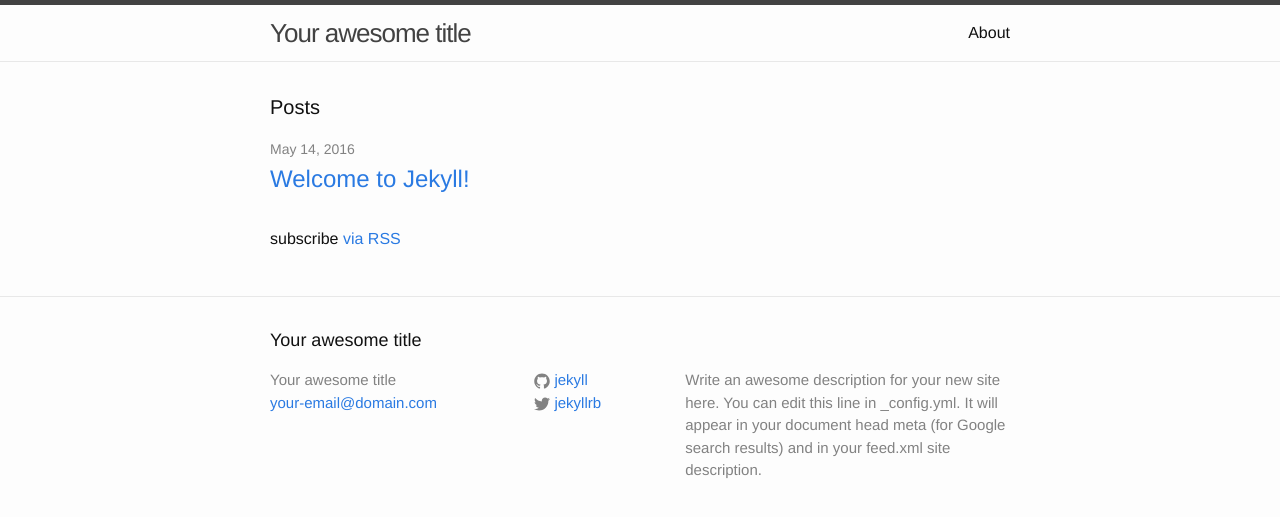
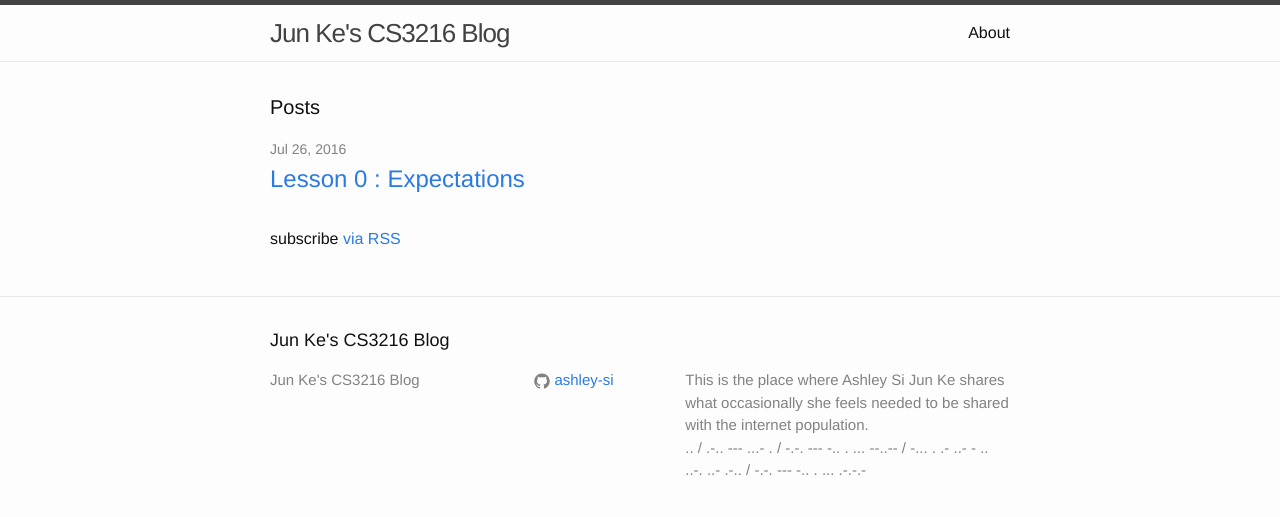
Before and after one commit to ashley-si/ashley-si.github.io, a Jekyll site: the page built from index.html, in a window 1280 px wide. Shown: the top 517 px of the page. Built offline with Jekyll 4.4.1, drawn with Linux system fonts in a browser that asks for light colours.

Commit message:
first post & disqus

```diff
--- a/_config.yml
+++ b/_config.yml
@@ -6,16 +6,13 @@
 # 'jekyll serve'. If you change this file, please restart the server process.
 
 # Site settings
-title: Your awesome title
-email: your-email@domain.com
+title: Jun Ke's CS3216 Blog
 description: > # this means to ignore newlines until "baseurl:"
-  Write an awesome description for your new site here. You can edit this
-  line in _config.yml. It will appear in your document head meta (for
-  Google search results) and in your feed.xml site description.
+  This is the place where Ashley Si Jun Ke shares what occasionally she feels needed to be shared with the internet population.<br>
+  .. / .-.. --- ...- . / -.-. --- -.. . ... --..-- / -... . .- ..- - .. ..-. ..- .-.. / -.-. --- -.. . ... .-.-.-
 baseurl: "" # the subpath of your site, e.g. /blog
-url: "http://yourdomain.com" # the base hostname & protocol for your site
-twitter_username: jekyllrb
-github_username:  jekyll
+url: "http://ashley-si.github.io" # the base hostname & protocol for your site
+github_username:  ashley-si
 
 # Build settings
 markdown: kramdown
--- a/_layouts/post.html
+++ b/_layouts/post.html
@@ -12,4 +12,8 @@ layout: default
     {{ content }}
   </div>
 
+  <div class="disqus-comments">
+  	{% include disqus.html %}
+  </div>
+
 </article>
```
Also changed, not shown: _includes/disqus.html (added, +17 -0 lines), _posts/2016-05-14-welcome-to-jekyll.markdown (deleted, +0 -25 lines), _posts/2016-07-26-lesson-0.markdown (added, +30 -0 lines).
